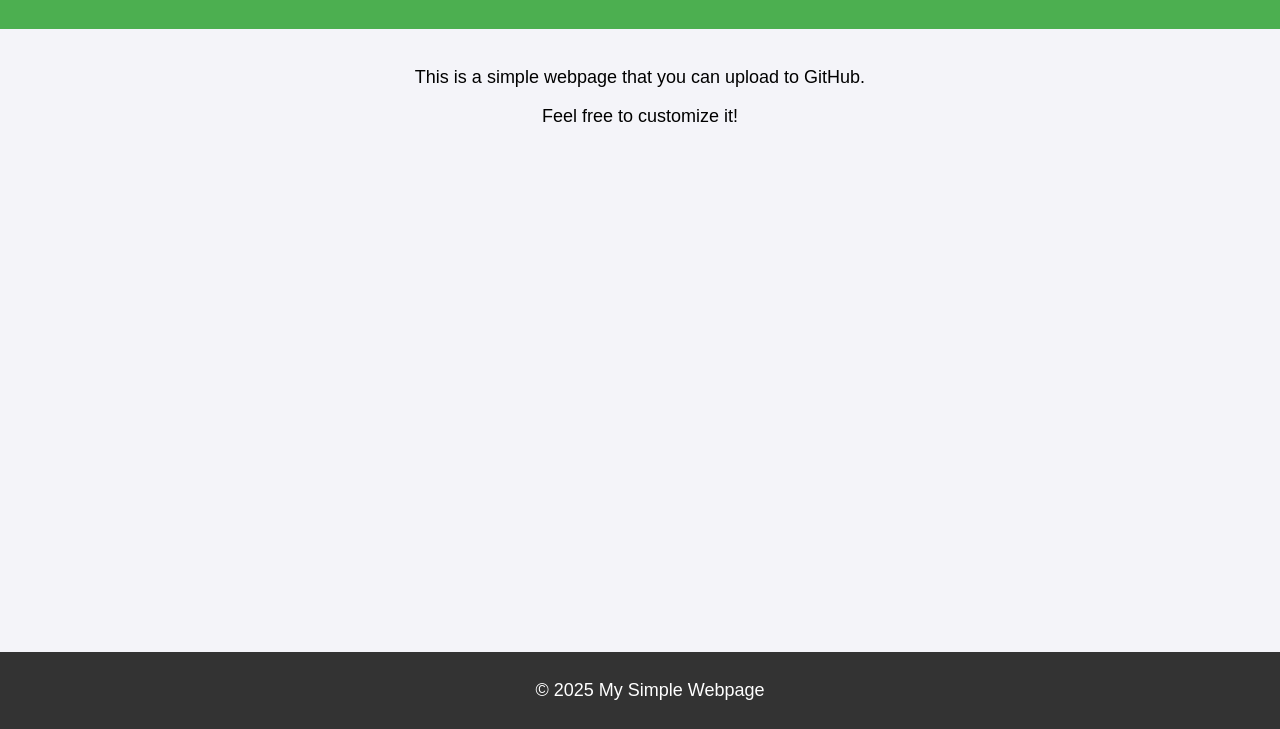
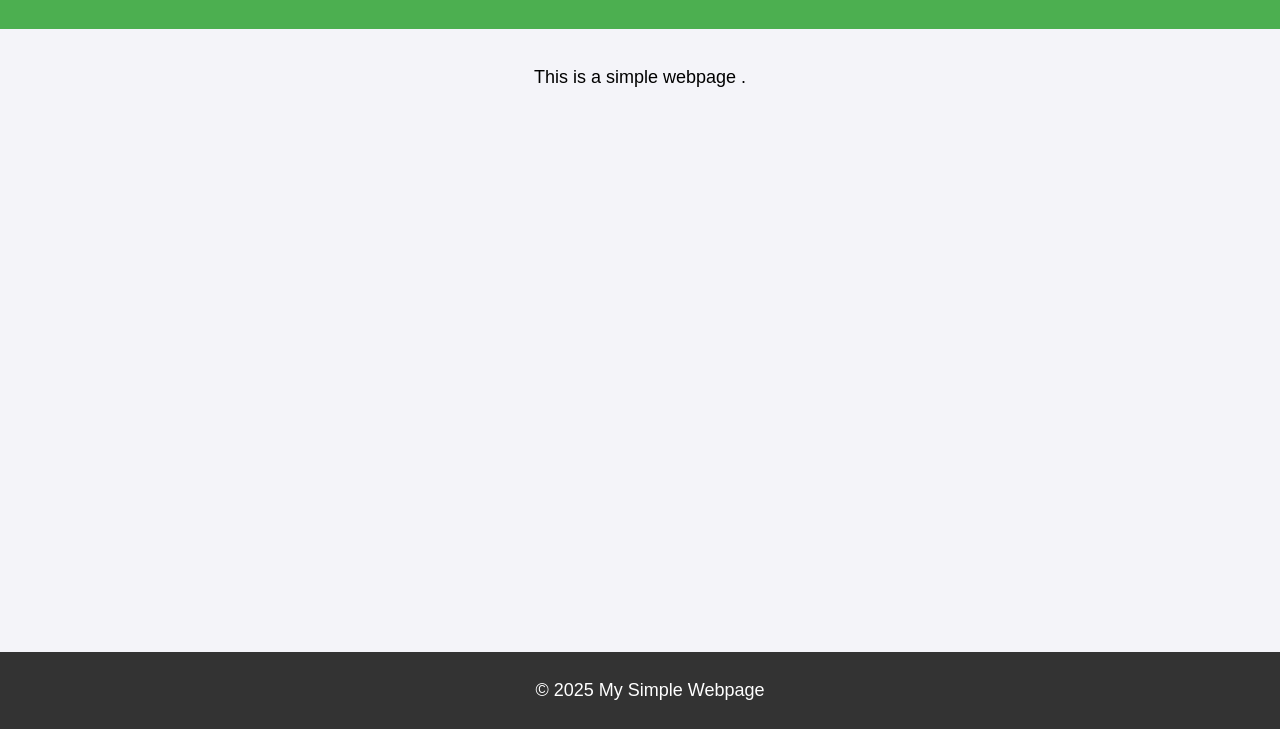
Before and after one commit to Sherly011/webpage, a plain HTML site: page index.html in a window 1280 px wide. Shown: the part 71-800 px from the top of the page. Drawn offline with Linux system fonts and the light colour scheme.

Commit message:
index.html1

```diff
--- a/index.html
+++ b/index.html
@@ -46,8 +46,8 @@
 </header>
 
 <main>
-    <p>This is a simple webpage that you can upload to GitHub.</p>
-    <p>Feel free to customize it!</p>
+    <p>This is a simple webpage .</p>
+
 </main>
 
 <footer>
```
